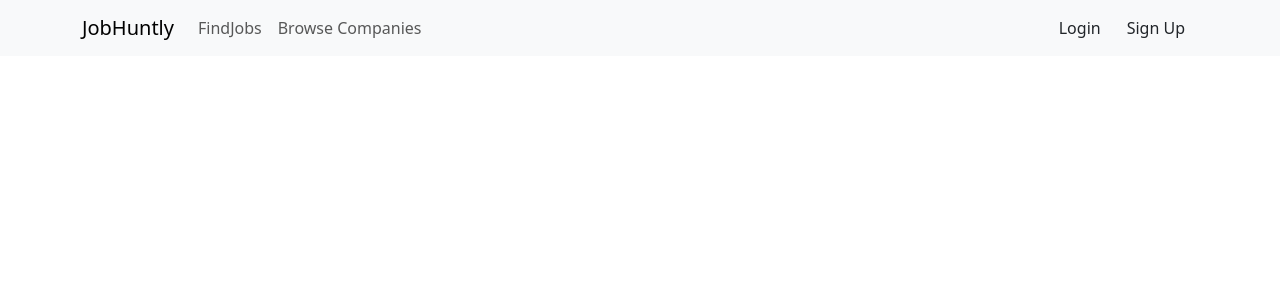
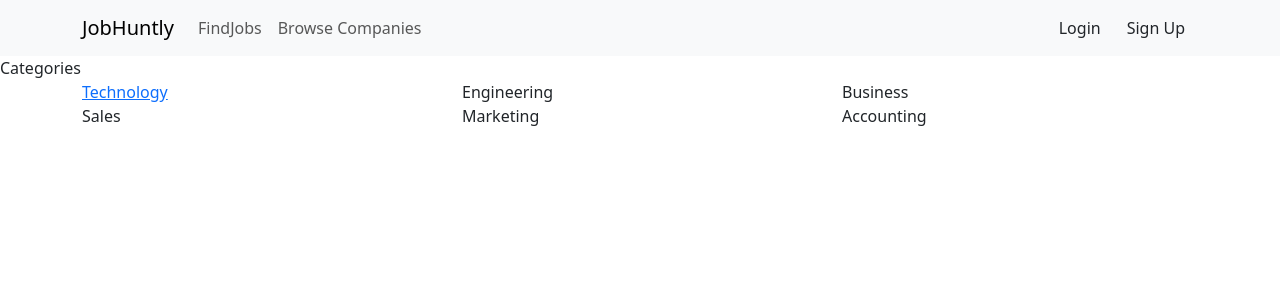
Before and after one commit to AlaAlmuhsen/JobHinting, a React (Create React App) app: page / in a window 1280 px wide. Shown: the top 300 px of the page. Built offline with nearby package versions, Linux system fonts and the light colour scheme.

Commit message:
added the back-end of category section

```diff
--- a/package.json
+++ b/package.json
@@ -9,6 +9,7 @@
     "bootstrap": "^5.3.0",
     "json-server": "^0.17.3",
     "react": "^18.2.0",
+    "react-bootstrap": "^2.7.4",
     "react-dom": "^18.2.0",
     "react-router-dom": "^6.13.0",
     "react-scripts": "5.0.1",
--- a/src/App.js
+++ b/src/App.js
@@ -12,8 +12,9 @@ function App() {
   window.sessionStorage.setItem("userActive",false)
   return (
     <Routes>
-      <Route path='/' element={<Home />}/>
+      <Route exact path='/' element={<Home />}/>
       <Route path='/findjob' element={<Findjob />}/>
+      <Route path='/findjob/:category' element={<Findjob />}/>
       <Route path='/browsecompanies' element={<Browsecompanies />}/>
       <Route path='/dashboard' element={<DashBoard />}/>
       <Route path='/login' element={<Login />}/>
--- a/src/components/Header.js
+++ b/src/components/Header.js
@@ -1,8 +1,10 @@
 import React, { useState } from "react";
 import { Link } from "react-router-dom";
+// import Home from "../pages/Home";
 
 
 const Header = ({ active }) => {
+
   return (
     <header>
       <nav className="navbar navbar-expand-lg bg-body-tertiary">
@@ -46,6 +48,7 @@ const Header = ({ active }) => {
                 </Link>
               </li>
             </ul>
+
             {sessionStorage.getItem("userActive") === "true" &&
                 <li className="nav-item dropdown">
                   <a className="nav-link dropdown-toggle" href="#" role="button" data-bs-toggle="dropdown" aria-expanded="false">
@@ -60,7 +63,7 @@ const Header = ({ active }) => {
                     <li><Link className="dropdown-item">Action</Link></li>
                     <li><Link className="dropdown-item">Another action</Link></li>
                     <li><hr className="dropdown-divider"/></li>
-                    <li><Link className="dropdown-item">Something else here</Link></li>
+                    <li><Link to="../pages/Home" className="dropdown-item" onClick={() => sessionStorage.setItem("userActive",false)}>Log out</Link></li>
                   </ul>
                 </li>
               }
--- a/src/pages/Home.js
+++ b/src/pages/Home.js
@@ -1,10 +1,43 @@
 import React from 'react';
 import Header from '../components/Header';
+import 'bootstrap/dist/css/bootstrap.min.css';
+import Container from 'react-bootstrap/Container';
+import Row from 'react-bootstrap/Row';
+import Col from 'react-bootstrap/Col';
+import { Link } from "react-router-dom";
+
+
 const Home = () => {
+    let category = "";
     return (
         <div className='home'>
             <Header active='home'/>
 
+<div>Categories</div>
+    <Container>
+          <Row>
+            <Col>
+            <Link to={`/findjob/technology`}>Technology</Link>
+            </Col>
+            <Col>
+            Engineering
+            </Col>
+            <Col>
+            Business
+            </Col>
+          </Row>
+          <Row>
+            <Col>
+            Sales
+            </Col>
+            <Col>
+            Marketing
+            </Col>
+            <Col>
+            Accounting
+            </Col>
+          </Row>
+        </Container>
         </div>
     )
 }
--- a/src/pages/Login.js
+++ b/src/pages/Login.js
@@ -5,6 +5,9 @@ import { useNavigate } from 'react-router-dom';
 const Login = () => {
     const {data : u } = useFetch('http://localhost:8000/users');
     const {data : c} = useFetch('http://localhost:8000/company');
+
+    // localStorage.setItem('userData' , '1');
+    // sessionStorage.setItem('userActive', false);
 
     const [inputEmail , setInputEmail] = useState('')
     const [inputPassword , setInputPassword] = useState('')
```
Also changed, not shown: src/pages/Technology.js (added, +19 -0 lines), 1 other file (tests, documents, lock files or other folders).
